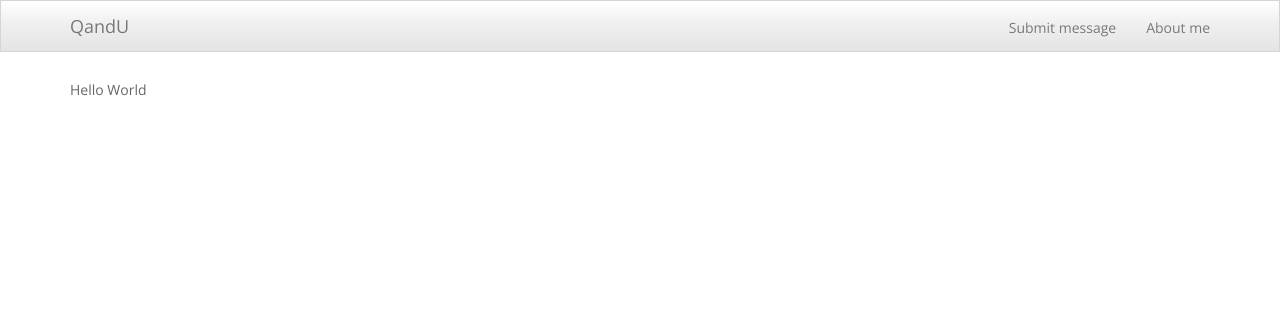
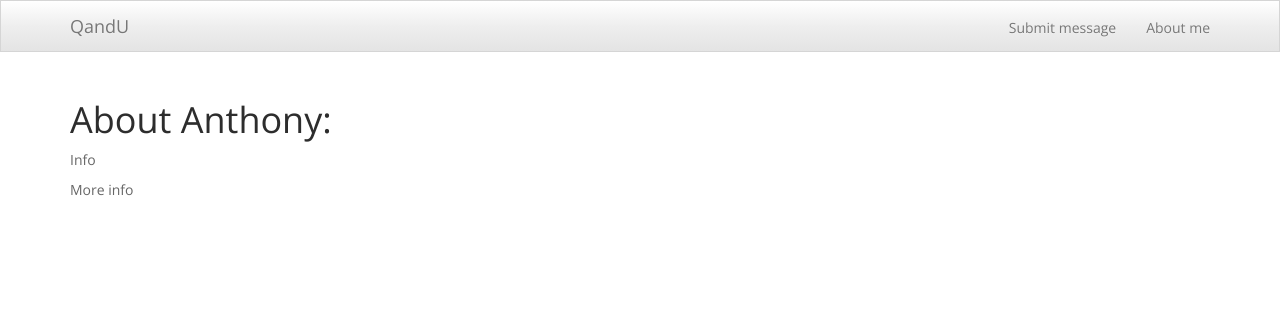
Before and after one commit to avinci1015/my_site, a Django app: page /about/ in a window 1280 px wide. Shown: the top 312 px of the page. Run offline with Django 3.2, Linux system fonts and the light colour scheme; some libraries are stand-ins or nearby versions.

Commit message:
About me

```diff
--- a/templates/about.html
+++ b/templates/about.html
@@ -1,4 +1,6 @@
 {% extends 'base.html' %}
 {% block content %}
-<p>Hello World</p>
+<h1>About Anthony:</h1>
+<p>Info</p>
+<p>More info</p>
 {% endblock %}
```
